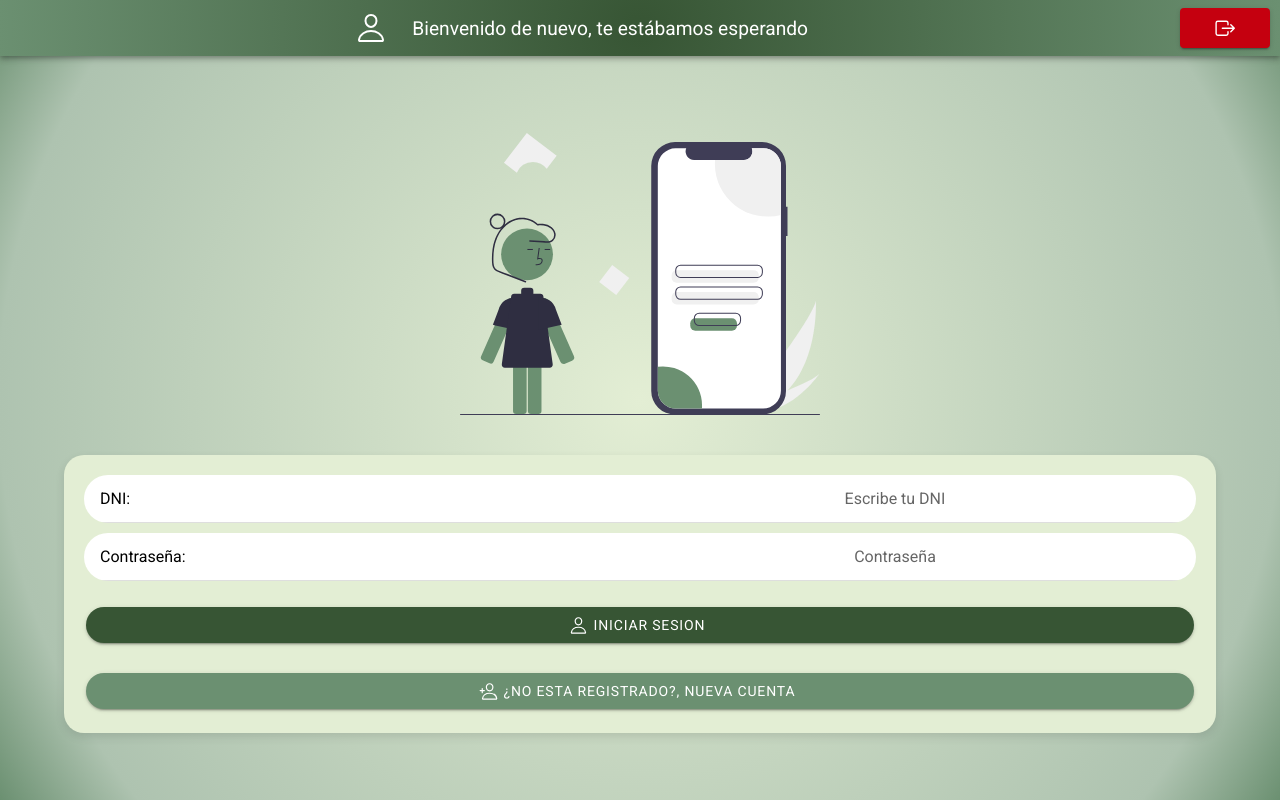
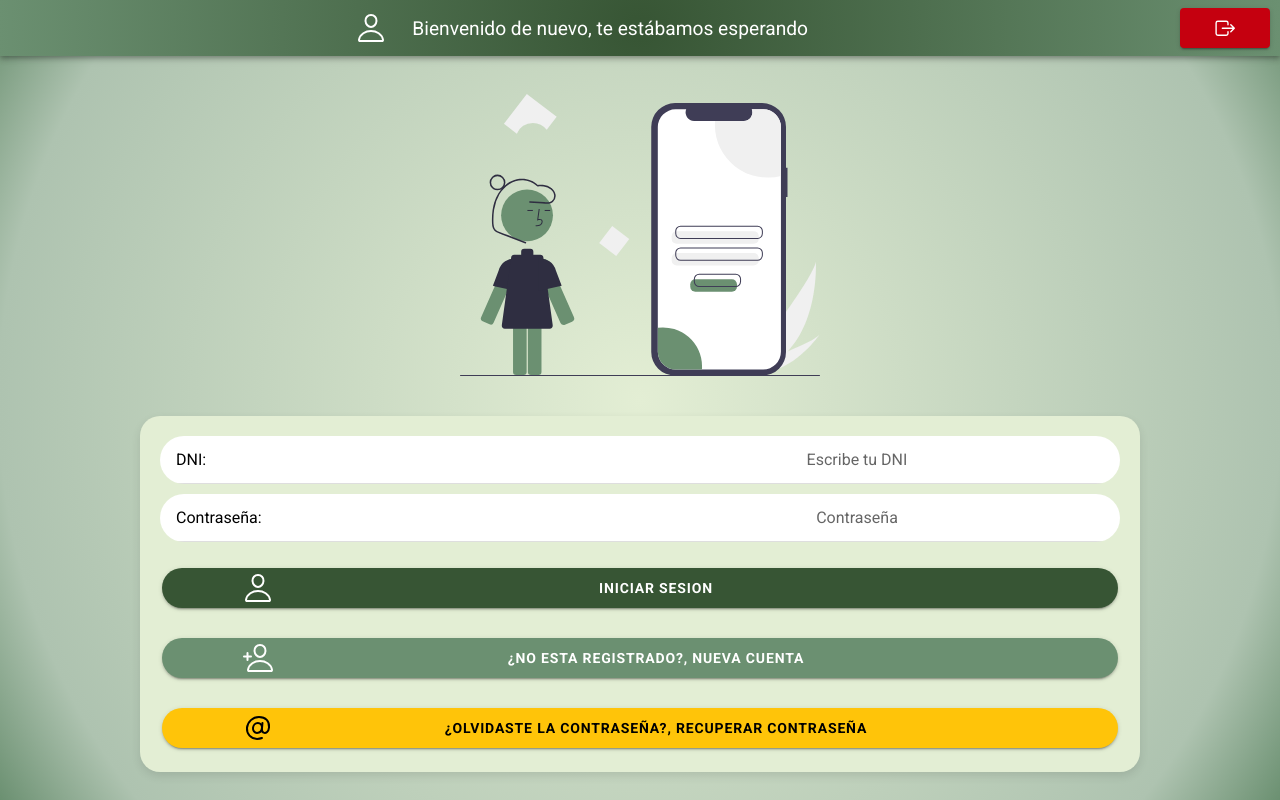
Before and after one commit to carlgar512/EasyFarma, a React (Vite) app in the folder gestionMedicaFront/: page /signIn in a window 1280 px wide. Built offline with nearby package versions, Linux system fonts and the light colour scheme.

Commit message:
Cambios front en css y creacion componente recuperarcontraseña

```diff
--- a/gestionMedicaFront/src/App.tsx
+++ b/gestionMedicaFront/src/App.tsx
@@ -49,6 +49,7 @@ import IniciarSesion from './components/iniciarSesion/IniciarSesion';
 import React from 'react';
 import PaginaPrincipal from './components/paginaPrincipal/PaginaPrincipal';
 import PerfilYPreferencias from './components/perfil&Preferencias/PerfilYPreferencias';
+import RecuperaPasswordCode from './components/recuperarPasswordCode/RecuperaPasswordCode';
 
 
 setupIonicReact();
@@ -67,6 +68,9 @@ const App: React.FC = () => (
           <Route exact path="/signIn">
             <IniciarSesion />
           </Route>
+          <Route exact path="/passwordReset">
+            <RecuperaPasswordCode />
+          </Route>
           <Route exact path="/principal">
             <PaginaPrincipal />
           </Route>
--- a/gestionMedicaFront/src/components/iniciarSesion/IniciarSesion.css
+++ b/gestionMedicaFront/src/components/iniciarSesion/IniciarSesion.css
@@ -87,6 +87,7 @@
     flex-direction: column;
     gap: 10px;
     width: 90%;
+    max-width: 1000px;
     height: auto;
     background: var(--ion-color-customUltraLight);
     padding: 20px;
@@ -122,10 +123,25 @@
   .custom-buttonSes {
     --background: var(--ion-color-customDark);
     --color: white;
-    border-radius: 36px;
+
+
+    border-radius: 16px;
+    font-weight: bold;
   }
   .custom-button2Ses {
     --background: var(--ion-color-customMedium);
     --color: white;
-    border-radius: 36px;
+    border-radius: 16px;
+    font-weight: bold;
   }
+
+  .custom-button3Ses {
+    --background: var(--ion-color-customYellow);
+    --color: black;
+    border-radius: 16px;
+    font-weight: bold;
+  }
+
+.buttonText{
+  width: 80%;
+}
--- a/gestionMedicaFront/src/components/iniciarSesion/IniciarSesion.tsx
+++ b/gestionMedicaFront/src/components/iniciarSesion/IniciarSesion.tsx
@@ -1,5 +1,5 @@
 import { IonButton, IonContent, IonHeader, IonIcon, IonImg, IonInput, IonItem, IonPage, IonSpinner, IonToast, IonToolbar } from "@ionic/react";
-import { alertCircleOutline, checkmarkOutline, exitOutline, personAddOutline, personOutline } from "ionicons/icons";
+import { alertCircleOutline, atOutline, checkmarkOutline, exitOutline, personAddOutline, personOutline } from "ionicons/icons";
 import { useState } from "react";
 import { useHistory } from "react-router-dom";
 import "./IniciarSesion.css";
@@ -19,8 +19,13 @@ const IniciarSesion: React.FC = () => {
     const [loadSpinner, setLoadSpinner] = useState(false);
 
     const history = useHistory();
-    const handleRegisterClick = () => {
+
+    const handleRegister = () => {
         history.replace('/register')
+    };
+
+    const handleRecuperarPassword = () => {
+        history.push('/passwordReset')
     };
 
     const handleGoBackClick = () => {
@@ -127,19 +132,36 @@ const IniciarSesion: React.FC = () => {
                                 className="ion-margin-top custom-buttonSes"
                                 onClick={handleSubmit}
                             >
-                                <IonIcon icon={personOutline} slot="start"></IonIcon>
-                                Iniciar sesion
+                                <IonIcon icon={personOutline} size="large" slot="icon-only"></IonIcon>
+                                <span className="buttonText">
+                                    Iniciar sesion
+                                </span>
                             </IonButton>
 
                             <IonButton
-                                onClick={handleRegisterClick}
+                                onClick={handleRegister}
                                 expand="block"
                                 shape="round"
                                 size="default"
                                 className="ion-margin-top custom-button2Ses"
                             >
-                                <IonIcon icon={personAddOutline} slot="start"></IonIcon>
-                                ¿No esta registrado?, Nueva cuenta
+                                <IonIcon icon={personAddOutline} size="large" slot="icon-only"></IonIcon>
+                                <span className="buttonText">
+                                    ¿No esta registrado?, Nueva cuenta
+                                </span>
+                            </IonButton>
+
+                            <IonButton
+                                onClick={handleRecuperarPassword}
+                                expand="block"
+                                shape="round"
+                                size="default"
+                                className="ion-margin-top custom-button3Ses"
+                            >
+                                <IonIcon icon={atOutline} size="large" slot="icon-only"></IonIcon>
+                                <span className="buttonText">
+                                    ¿Olvidaste la contraseña?, Recuperar contraseña
+                                </span>
                             </IonButton>
 
                             <IonToast
--- a/gestionMedicaFront/src/components/lobby/Lobby.css
+++ b/gestionMedicaFront/src/components/lobby/Lobby.css
@@ -45,6 +45,7 @@
     justify-content: center;
     gap: 16px;
     width: 85%;
+    max-width: 1200px;
     height: 100%;
     margin-bottom: 20px;
     flex-grow: 1;
--- /dev/null
+++ b/gestionMedicaFront/src/components/recuperarPasswordCode/RecuperaPasswordCode.tsx
@@ -0,0 +1,14 @@
+import { IonPage } from "@ionic/react";
+import React from "react";
+import "./RecuperaPasswordCode.css";
+
+
+const RecuperaPasswordCode: React.FC = () => {
+    return (
+        <IonPage>
+            Hola
+        </IonPage>
+    )
+}
+
+export default RecuperaPasswordCode;
--- a/gestionMedicaFront/src/theme/variables.css
+++ b/gestionMedicaFront/src/theme/variables.css
@@ -4,11 +4,11 @@ http://ionicframework.com/docs/theming/ */
 
 :root {
     --ion-color-customDark: #375534;
-    /* Color personalizado */
     --ion-color-customHardDark: #0f2a1d;
     --ion-color-customMedium: #6b9071;
     --ion-color-customLight: #AEC3B0;
     --ion-color-customUltraLight: #E3EED4;
     --ion-color-customRed:#D20B0B;
+    --ion-color-customYellow: #FFC409;
     --font-primary: 'Roboto', sans-serif;
 }
```
Also changed, not shown: gestionMedicaFront/src/components/recuperarPasswordCode/RecuperaPasswordCode.css (added), gestionMedicaFront/src/services/backendService.ts (indentation only).
